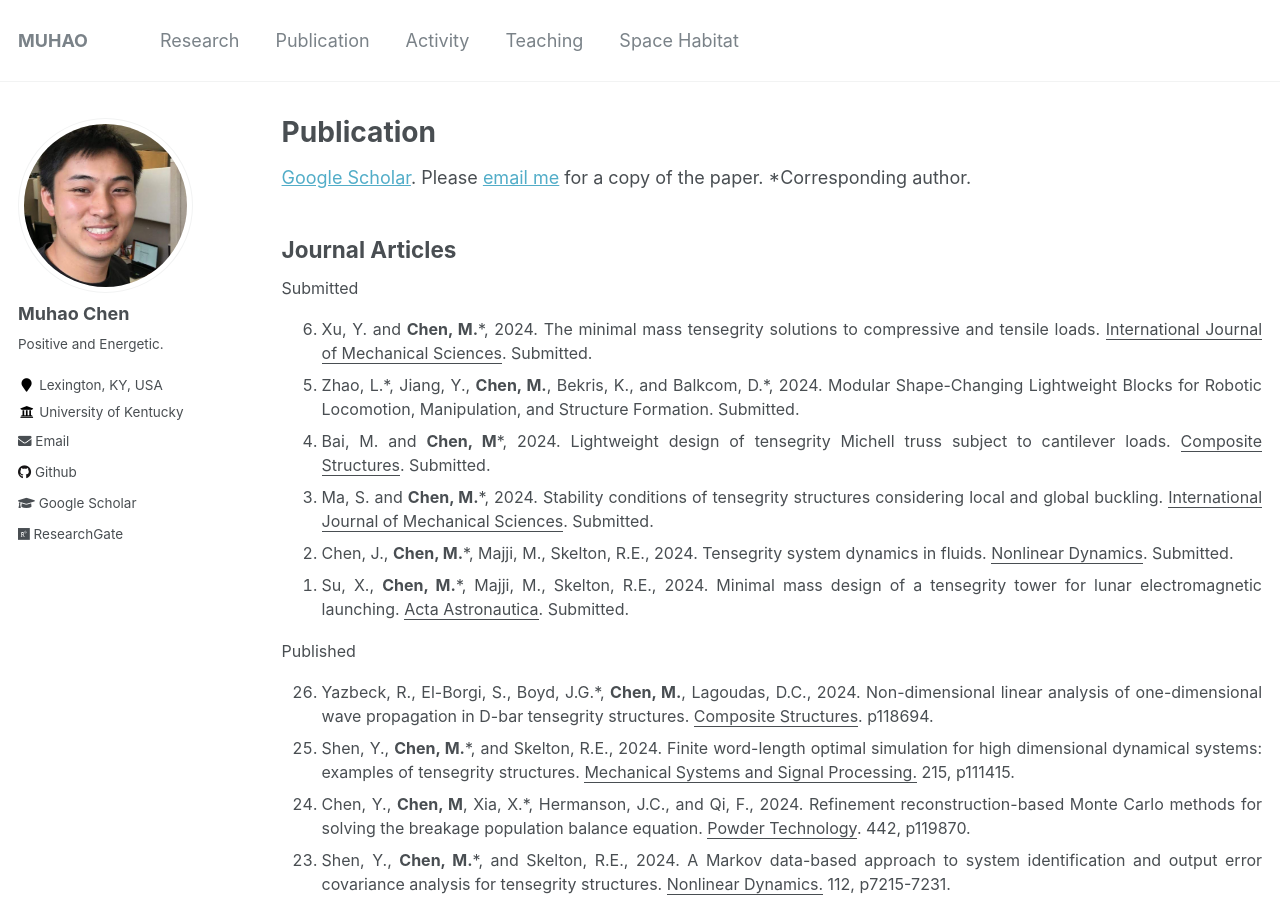
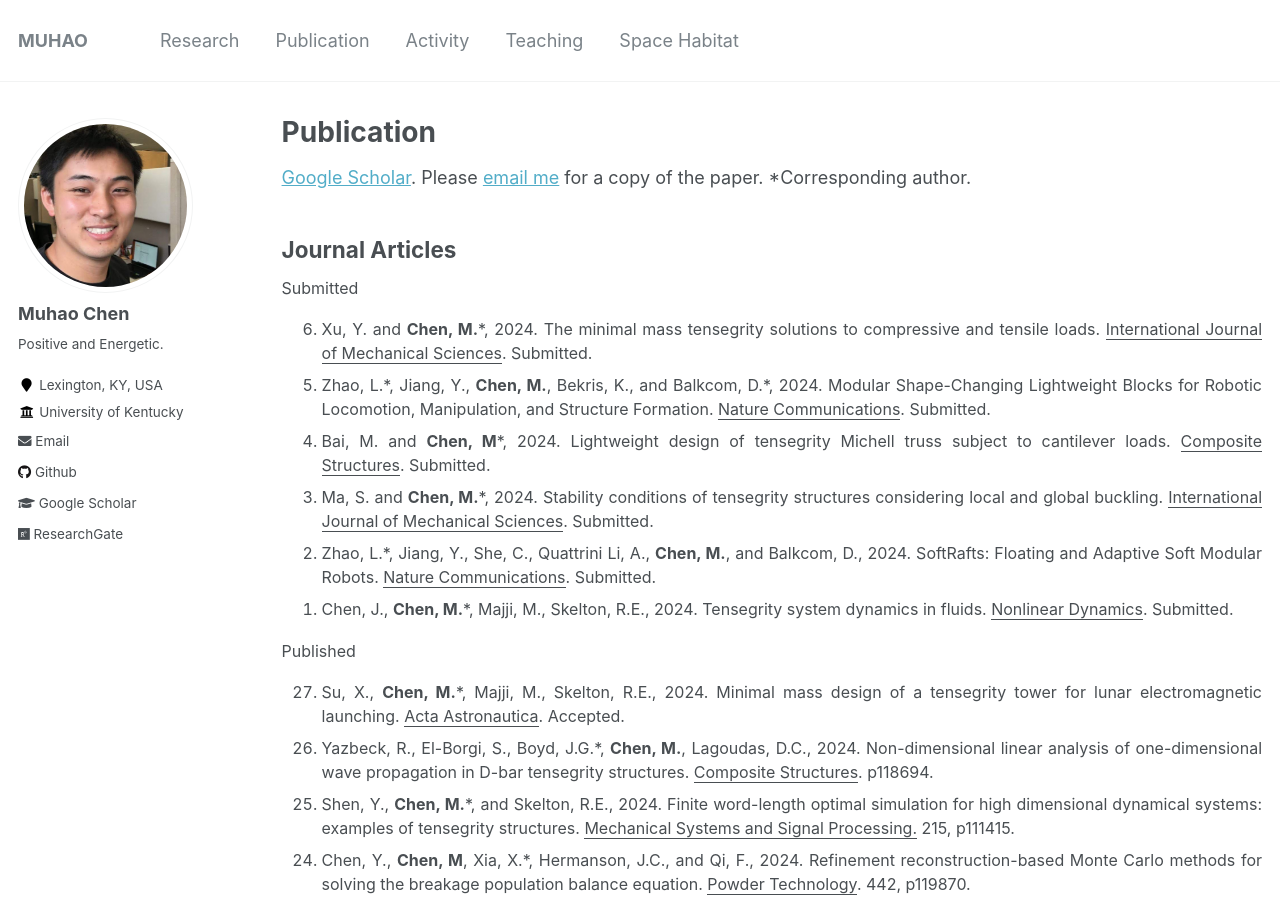
Before and after one commit to Muhao-Chen/muhao-chen.github.io, a Jekyll site: the page built from _pages/publication.md, in a window 1280 px wide and 900 px high. Built offline with Jekyll 4.4.1, drawn with Linux system fonts in a browser that asks for light colours; some of the changed text lies outside the part shown.

Commit message:
Update publication.md

```diff
--- a/_pages/publication.md
+++ b/_pages/publication.md
@@ -19,7 +19,7 @@ Submitted
 <!-- <li> Zhang, G., <strong>Chen, M.</strong>*, Chen, D., Shen, Y.*, 2024. Lightweight designs of simply supported tensegrity structures and their applications to bridges. <u>Composite Structures</u>. Submitted. </li> -->
 <li> Xu, Y. and <strong>Chen, M.</strong>*, 2024. The minimal mass tensegrity solutions to compressive and tensile loads. <u>International Journal of Mechanical Sciences</u>. Submitted.</li>
 <!-- <li> Zheng, K., Zhang, Y., Zhang, Z., Yang, Y., Chen, B.*, <strong>Chen, M</strong>*, 2024. Design and analysis of tensegrity D-bar based metamaterials with negative Poisson's ratio. <u>Mechanics Research Communications</u>. Submitted. </li> -->
-<li> Zhao, L.*, Jiang, Y., <strong>Chen, M.</strong>, Bekris, K., and Balkcom, D.*, 2024. Modular Shape-Changing Lightweight Blocks for Robotic Locomotion, Manipulation, and Structure Formation. Submitted. </li>
+<li> Zhao, L.*, Jiang, Y., <strong>Chen, M.</strong>, Bekris, K., and Balkcom, D.*, 2024. Modular Shape-Changing Lightweight Blocks for Robotic Locomotion, Manipulation, and Structure Formation. <u>Nature Communications</u>. Submitted. </li>
 <!-- <li> Dong, H., Gan, J., Xia, R., Lu, Z., Chen, B.*, <strong>Chen, M</strong>*, 2024. Adaptive tensegrity foot design for quadruped robots in unstructured terrains. <u>Smart Materials and Structures</u>. Submitted. </li> -->
 <!-- <li> Zhang, Y., Zheng, K., Zhao, Y., Zheng, Z., Chen, B.*, <strong>Chen, M</strong>*, 2024. Collision resistant study of spherical tensegrity structures for protective drone shells. <u>Extreme Mechanics Letters</u>. Submitted. </li> -->
 <!-- <li><strong>Chen, M.</strong>*, Shen, Y., and Skelton, R.E. Model-Based and Markov Data-Based Linearized Tensegrity Dynamics and Analysis of Morphing Airfoils. <u>Journal of Guidance, Control, and Dynamics</u>. Submitted.</li> -->
@@ -29,11 +29,12 @@ Submitted
 <li>Ma, S. and <strong>Chen, M.</strong>*, 2024. Stability conditions of tensegrity structures considering local and global buckling. <u>International Journal of Mechanical Sciences</u>. Submitted.</li>
 <!-- <li>Shen, Y., <strong>Chen, M.</strong>*, and Skelton, R.E., 2023. TsgDMC: Tensegrity Data-based Modeling and Control. <u>Journal of Open Source Software</u>. </li>
 <li>Ma, S., <strong>Chen, M.</strong>*, and Skelton, R.E., 2023. OriTsgEFA: Origami and Tensegrity Equilibrium and Form-finding Analysis. <u>Journal of Open Source Software</u>. </li> -->
+<li> Zhao, L.*, Jiang, Y., She, C., Quattrini Li, A., <strong>Chen, M.</strong>, and Balkcom, D., 2024. SoftRafts: Floating and Adaptive Soft Modular Robots. <u>Nature Communications</u>. Submitted. </li>
 <li>Chen, J., <strong>Chen, M.</strong>*, Majji, M., Skelton, R.E., 2024. Tensegrity system dynamics in fluids. <u>Nonlinear Dynamics</u>. Submitted.</li>
-<li>Su, X., <strong>Chen, M.</strong>*, Majji, M., Skelton, R.E., 2024. Minimal mass design of a tensegrity tower for lunar electromagnetic launching. <u>Acta Astronautica</u>. Submitted.</li>
 </ol>
 Published
 <ol reversed>
+<li>Su, X., <strong>Chen, M.</strong>*, Majji, M., Skelton, R.E., 2024. Minimal mass design of a tensegrity tower for lunar electromagnetic launching. <u>Acta Astronautica</u>. Accepted.</li>
 <li> Yazbeck, R., El-Borgi, S., Boyd, J.G.*, <strong>Chen, M.</strong>, Lagoudas, D.C., 2024. Non-dimensional linear analysis of one-dimensional wave propagation in D-bar tensegrity structures. <u>Composite Structures</u>. p118694.</li>
 <li>Shen, Y., <strong>Chen, M.</strong>*, and Skelton, R.E., 2024. Finite word-length optimal simulation for high dimensional dynamical systems: examples of tensegrity structures. <u>Mechanical Systems and Signal Processing.</u> 215, p111415.</li>
 <li> Chen, Y., <strong>Chen, M</strong>, Xia, X.*, Hermanson, J.C., and Qi, F., 2024. Refinement reconstruction-based Monte Carlo methods for solving the breakage population balance equation. <u>Powder Technology</u>. 442, p119870. </li>
```
Also changed, not shown: other parts of _pages/publication.md (+1 -1 lines).
